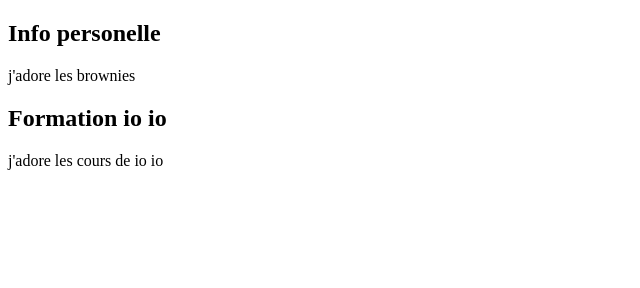
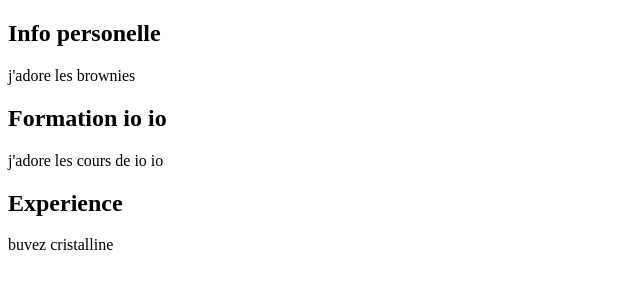
Before and after one commit to adrienpont64/adrienpont64, a plain HTML site: page index.html in a window 1280 px wide. Shown: the whole page, without its empty margins (0-640 px from the left). Drawn offline with Linux system fonts and the light colour scheme.

Commit message:
Experience

```diff
--- a/index.html
+++ b/index.html
@@ -14,5 +14,9 @@
         <h1>Formation io io</h1>
         <p>j'adore les cours de io io</p>
     </section>
+    <section>
+        <h1>Experience</h1>
+        <p>buvez cristalline</p>
+    </section>
 </body>
 </html>
```
